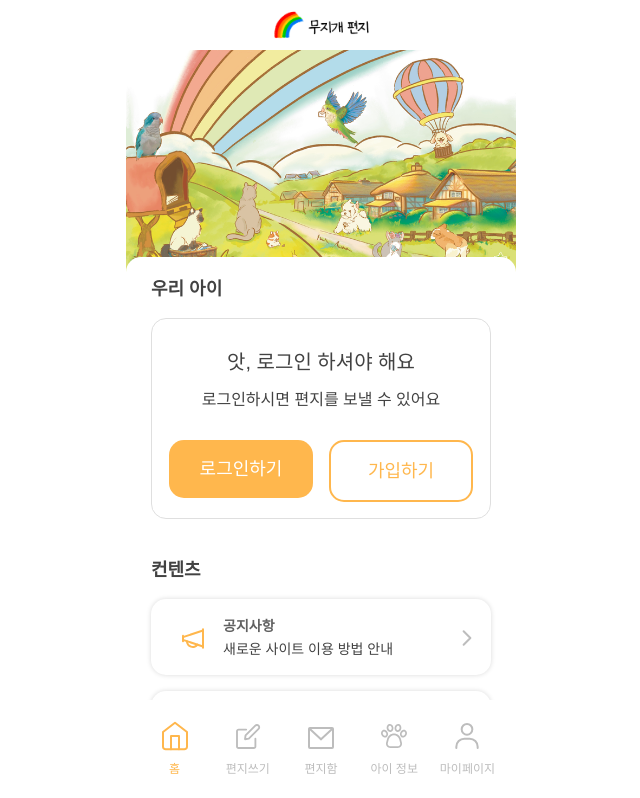
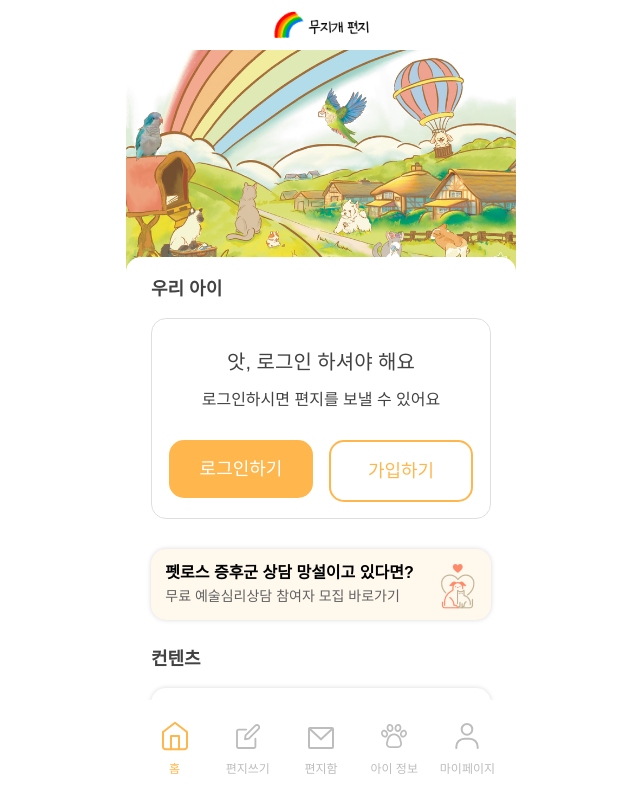
Before and after one commit to rainbow-letter/rainbow-letter-frontend, a React (Create React App) app: page / in a window 1280 px wide. Shown: the top 798 px of the page, without its empty margins (319-959 px from the left). Built offline with nearby package versions, Linux system fonts and the light colour scheme; no server answers.

Commit message:
feat: 홈 배너 컴포넌트 추가

```diff
--- /dev/null
+++ b/src/components/Home/Banner.jsx
@@ -0,0 +1,27 @@
+import React from 'react';
+import { Link } from 'react-router-dom';
+
+import banner from '../../assets/banner.png';
+import { BANNER_MESSAGE } from './constants';
+
+export default function Banner() {
+  return (
+    <section className="px-[25px] mt-[30px]">
+      <Link
+        to="https://blog.naver.com/rainbowletter/223338521441"
+        target="_blank"
+        className="flex justify-center items-center gap-6 bg-orange-50 rounded-[15px] shadow-home pt-3 pb-2"
+      >
+        <div className="flex flex-col justify-center gap-1">
+          <p className="text-solo-label-pc font-bold text-black">
+            {BANNER_MESSAGE.title}
+          </p>
+          <p className="text-caption text-gray-1">
+            {BANNER_MESSAGE.description}
+          </p>
+        </div>
+        <img src={banner} alt="banner" className="text-right" />
+      </Link>
+    </section>
+  );
+}
--- a/src/components/Home/ContentsSection.jsx
+++ b/src/components/Home/ContentsSection.jsx
@@ -7,7 +7,7 @@ import { INFO_MESSAGES } from './constants';
 export default function ContentsSection() {
   return (
     <section className="px-[25px]">
-      <h3 className="mt-[42px] text-solo-large font-semibold">
+      <h3 className="mt-[30px] text-solo-large font-semibold">
         {INFO_MESSAGES.CONTENTS_TITLE}
       </h3>
       <div className="mt-5 flex flex-col gap-4">
--- a/src/components/Home/constants.js
+++ b/src/components/Home/constants.js
@@ -49,7 +49,10 @@ export const CONTENTS_MESSAGE = [
     url: 'https://forms.gle/bHsDq3XSqHsMuSh36',
   },
 ];
-
+export const BANNER_MESSAGE = Object.freeze({
+  title: '펫로스 증후군 상담 망설이고 있다면?',
+  description: '무료 예술심리상담 참여자 모집 바로가기',
+});
 export const PHONE_MESSAGE = '자살예방 상담전화 109';
 export const OPEN_TALK_MESSAGE = '오류 시 오픈카카오톡 문의하기';
 
--- a/src/view/Home.jsx
+++ b/src/view/Home.jsx
@@ -5,6 +5,7 @@ import { useSelector } from 'react-redux';
 import LogoBar from '../components/Home/LogoBar';
 import BackgroundSection from '../components/Home/BackgroundSection';
 import PetsSection from '../components/Home/PetsSection';
+import Banner from '../components/Home/Banner';
 import ContentsSection from '../components/Home/ContentsSection';
 import OpenTalk from '../components/Home/OpenTalk';
 import PhoneButton from '../components/Home/PhoneButton';
@@ -20,6 +21,7 @@ export default function LandingPage() {
       <LogoBar />
       <BackgroundSection />
       <PetsSection isLoggedIn={!!token} />
+      <Banner />
       <ContentsSection />
       <OpenTalk />
       <PhoneButton />
```
Also changed, not shown: src/assets/banner.png (added).
